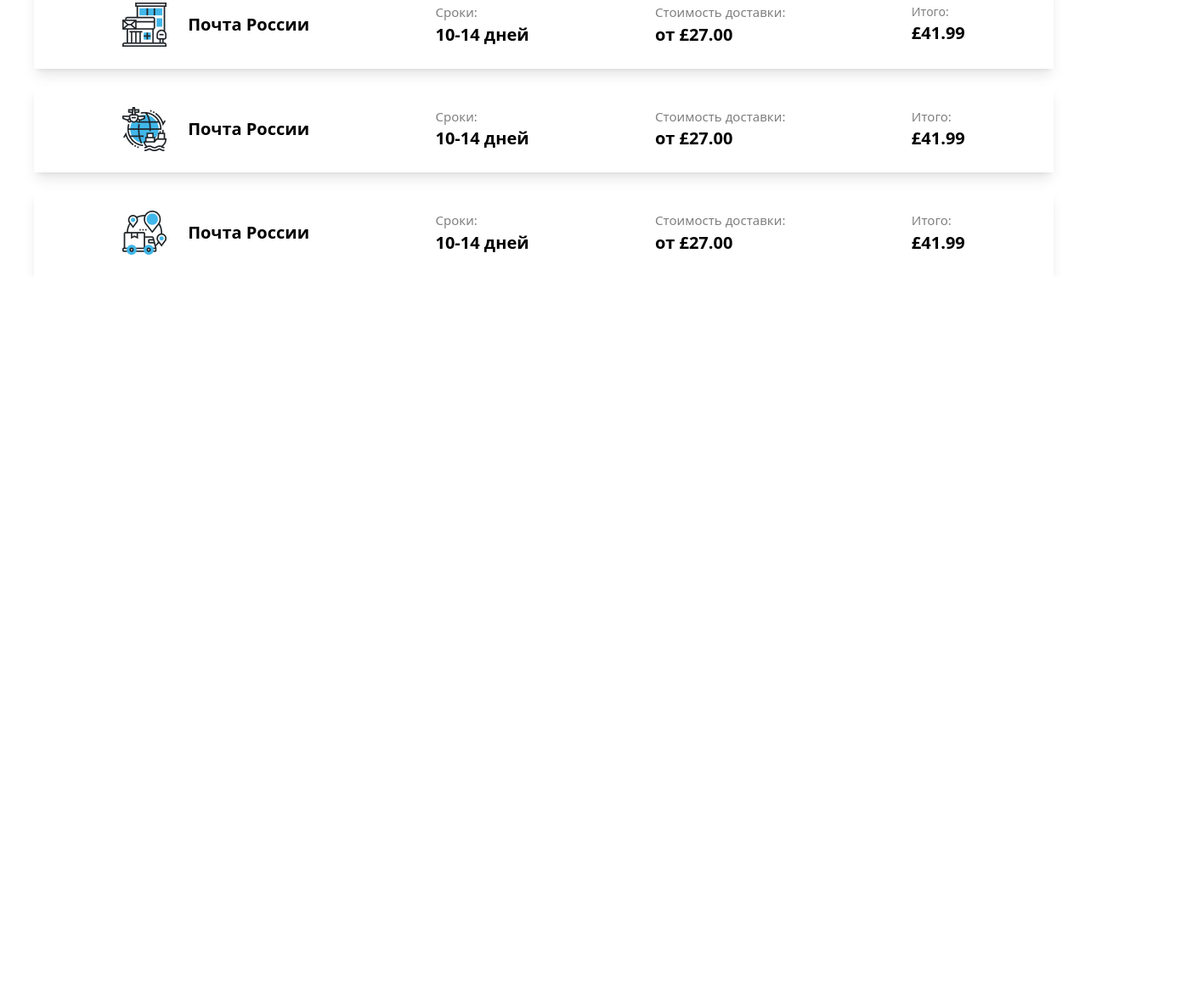
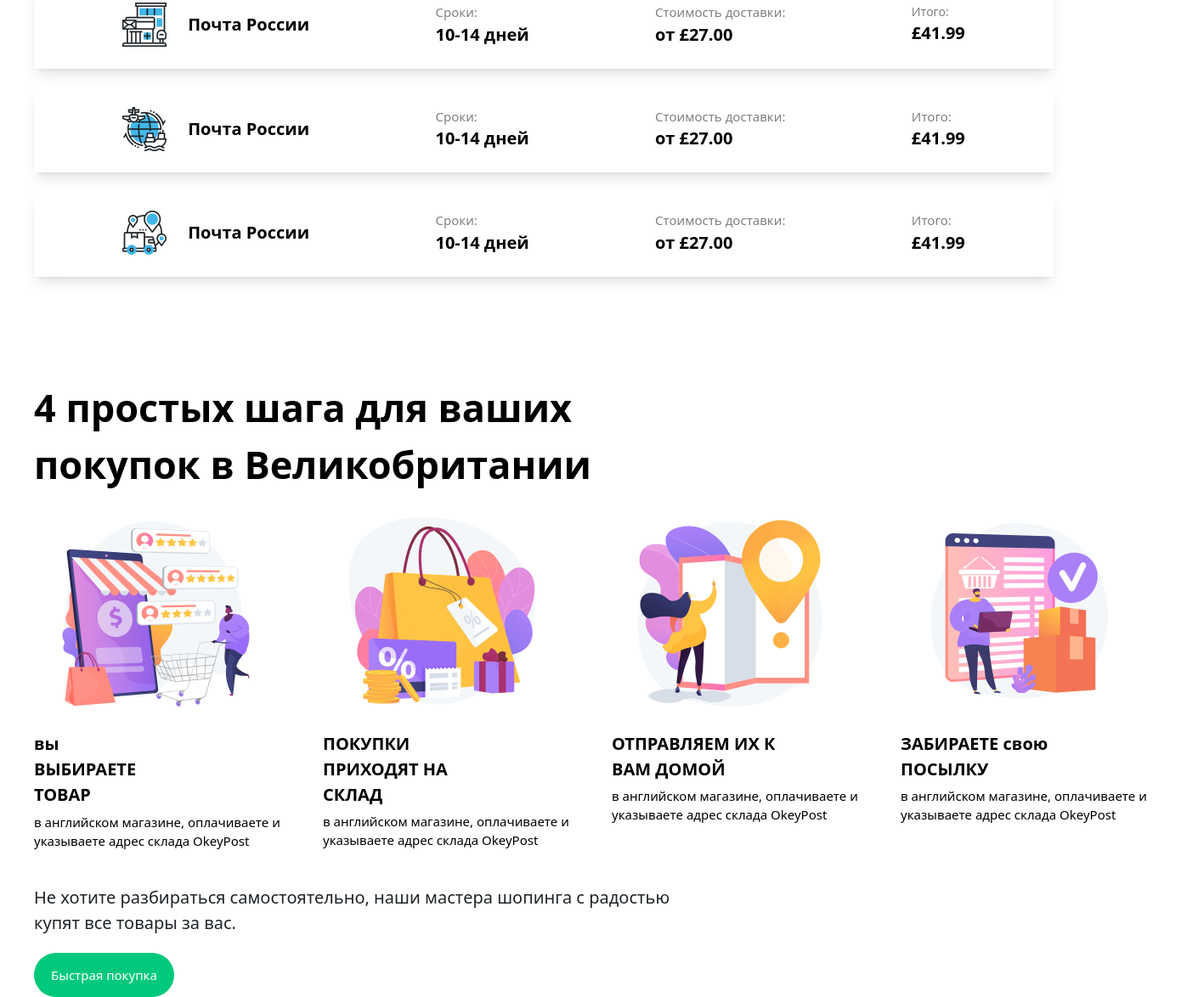
Before and after one commit to rxmnw/HOMEWORK-26-04-26, a website: page index.html in a window 1280 px wide. Shown: the part 3463-4637 px from the top of the page at 85% size, 1390 px wide, since content can reach past the window. Before the commit the page ends 3789 px from the top, so only its background shows below. Drawn offline with Linux system fonts and the light colour scheme.

Commit message:
section 6 in page 1

```diff
--- a/index.html
+++ b/index.html
@@ -245,6 +245,37 @@
         </div>
       </section>
 
+
+
+   <section class="max-w-300 m-auto">
+            <p class="lg:text-[45px] lg:w-[700px] font-bold mt-[120px] text-[30px] ">4 простых шага для ваших покупок в Великобритании </p>
+            <div class="flex gap-[10px] flex-col lg:flex-row lg:ml-[0px] ml-[60px]">
+                <div>
+                    <img src="./src/Иллюстрация (2).png" alt="">
+                    <p class="text-[20px] font-bold w-[150px] ">вы ВЫБИРАЕТЕ ТОВАР</p>
+                    <p class="text-[15px] font-light w-[330px] mt-[6px]">в английском магазине, оплачиваете и указываете адрес склада OkeyPost</p>
+                </div>
+                <div>
+                    <img src="./src/Иллюстрация (3).png" alt="">
+                    <p class="text-[20px] font-bold w-[220px] ">ПОКУПКИ ПРИХОДЯТ НА СКЛАД</p>
+                    <p class="text-[15px] font-light w-[330px] mt-[5px]">в английском магазине, оплачиваете и указываете адрес склада OkeyPost</p>
+                </div>
+                <div>
+                    <img src="./src/Иллюстрация (4).png" alt="">
+                    <p class="text-[20px] font-bold w-[200px] ">ОТПРАВЛЯЕМ ИХ К ВАМ ДОМОЙ</p>
+                    <p class="text-[15px] font-light w-[330px] mt-[5px]">в английском магазине, оплачиваете и указываете адрес склада OkeyPost</p>
+                </div>
+                <div>
+                    <img src="./src/Иллюстрация (5).png" alt="">
+                    <p class="text-[20px] font-bold w-[190px] ">ЗАБИРАЕТЕ свою ПОСЫЛКУ</p>
+                    <p class="text-[15px] font-light w-[330px] mt-[5px]">в английском магазине, оплачиваете и указываете адрес склада OkeyPost</p>
+                </div>
+            </div>
+            <p class="text-[20px] font-light text-[#1F2428] lg:w-[760px] mt-[40px] w-[500px]">Не хотите разбираться самостоятельно, наши мастера шопинга с радостью купят все товары за вас.</p>
+            <button class="text-[15px] font-medium p-[15px_20px] rounded-[30px] bg-[#00C97B] text-[white] mt-[20px]">Быстрая покупка</button>
+      </section>
+
+
 </main>
 </body>
 </html>
```
Also changed, not shown: src/output.css, src/Иллюстрация (2).png (added), src/Иллюстрация (3).png (added), src/Иллюстрация (4).png (added), src/Иллюстрация (5).png (added).
